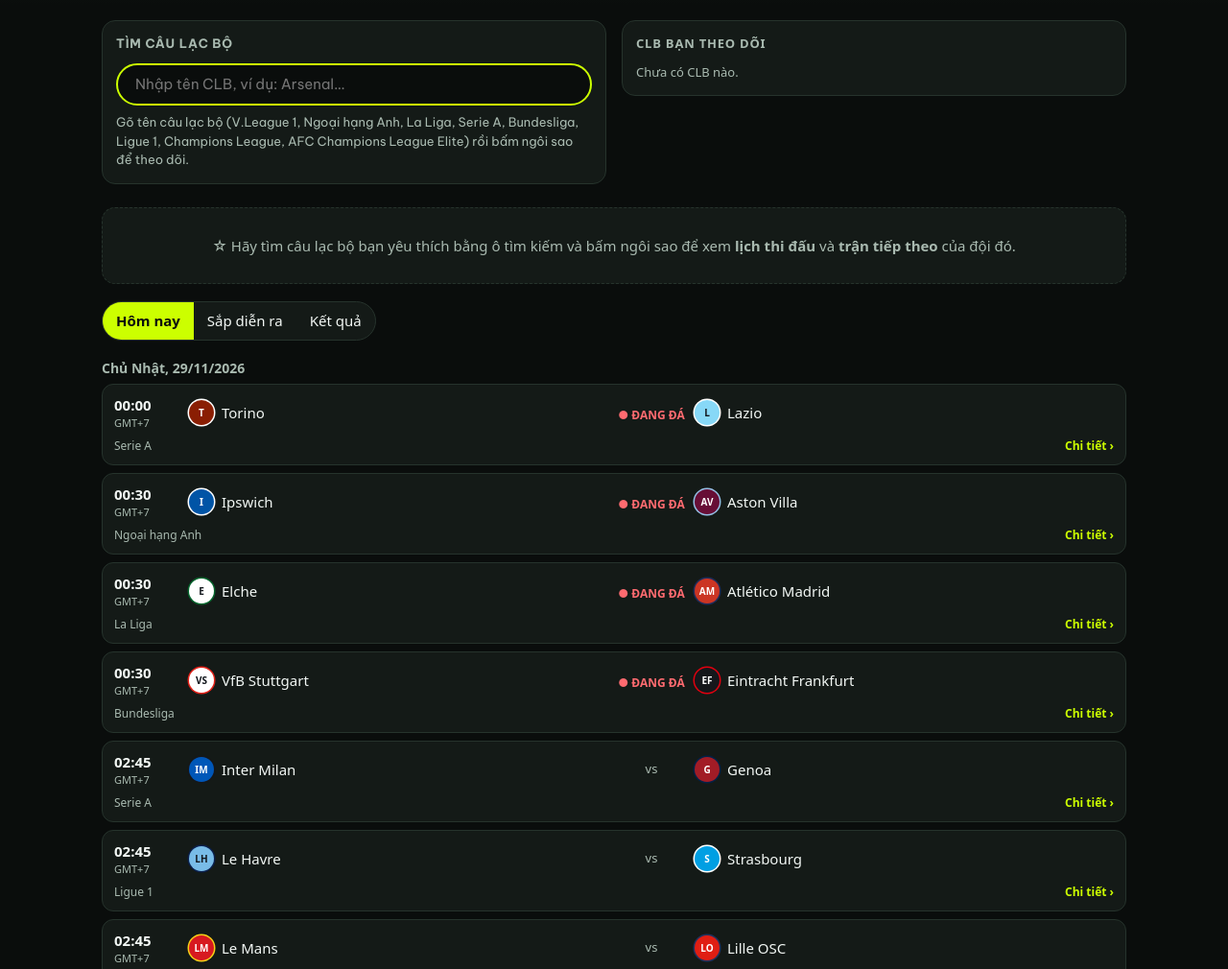
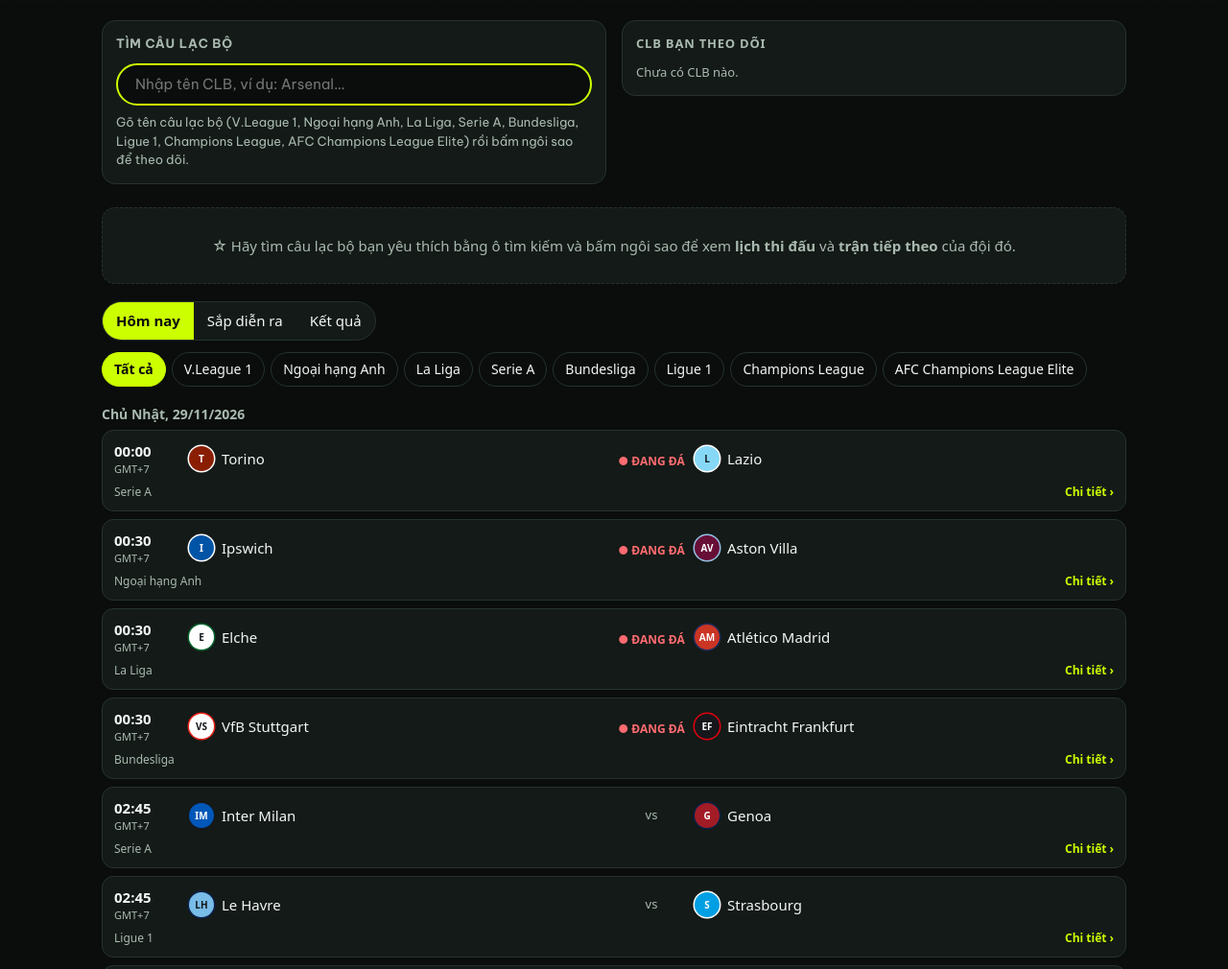
Before and after one commit to phamanhvu0901/lichbongda, a plain HTML site: page docs/index.html in a window 1280 px wide. Shown: the part 90-1100 px from the top of the page at 96% size. Drawn offline with Linux system fonts and the light colour scheme.

Commit message:
Update index.html

```diff
--- a/docs/index.html
+++ b/docs/index.html
@@ -30,6 +30,8 @@ aside{display:grid;grid-template-columns:repeat(2,minmax(0,1fr));gap:16px;align-
 .panel{background:var(--card);border:1px solid var(--line);border-radius:14px;box-shadow:var(--shadow);padding:14px}
 .panel h2{margin:0 0 10px;font-size:13px;text-transform:uppercase;letter-spacing:.06em;color:var(--mute)}
 .chips{display:flex;flex-wrap:wrap;gap:6px}
+.filter{margin-bottom:12px}
+.filter .chip{min-height:36px}
 .chip{border:1px solid var(--line);background:transparent;border-radius:999px;padding:6px 12px;font-size:14px}
 .chip[aria-pressed=true]{background:var(--accent);border-color:var(--accent);color:var(--accent-ink);font-weight:600}
 .row-actions{display:flex;gap:10px;margin-top:8px;font-size:13px}
@@ -182,6 +184,7 @@ input[type=search]:focus-visible{outline:2px solid var(--accent);outline-offset:
         <button data-tab="res" aria-pressed="false">Kết quả</button>
       </div>
     </div>
+    <div class="chips filter" id="leagueBar" role="group" aria-label="Lọc theo giải đấu"></div>
     <div id="list"></div>
     <p class="note" id="stamp"></p>
   </section>
@@ -458,7 +461,7 @@ const clubs=new Map(); // tên -> Set giải
 M.forEach(m=>[m.h,m.a].forEach(c=>{if(!clubs.has(c))clubs.set(c,new Set());clubs.get(c).add(m.lg)}));
 const load=(k,d)=>{try{return JSON.parse(localStorage.getItem(k))??d}catch(e){return d}};
 const save=(k,v)=>{try{localStorage.setItem(k,JSON.stringify(v))}catch(e){}};
-const S={fav:new Set(load('fav',[]).filter(c=>clubs.has(c))),tab:'day',q:''};
+const S={fav:new Set(load('fav',[]).filter(c=>clubs.has(c))),lg:new Set(load('leagues',[]).filter(k=>k in LG)),tab:'day',q:''};
 const persist=()=>save('fav',[...S.fav]);
 
 // ---- Tiện ích
@@ -480,8 +483,8 @@ function countdown(t,now){
 }
 
 // Ngày hiển thị ở tab đầu: hôm nay; nếu không có trận thì ngày sắp tới gần nhất, hết lịch thì ngày gần nhất đã qua
-function focusDay(now){
-  const today=fKey.format(now),days=[...new Set(M.map(m=>fKey.format(m.t)))].sort();
+function focusDay(now,pool){
+  const today=fKey.format(now),days=[...new Set(pool.map(m=>fKey.format(m.t)))].sort();
   return {today,day:days.find(d=>d>=today)||days[days.length-1]};
 }
 
@@ -528,17 +531,24 @@ function drawNext(){
   }).join('');
   nextWrap.innerHTML=`<h2 class="next-title">Trận tiếp theo của CLB yêu thích</h2><div class="next-grid">${cards}</div>`;
 }
+// ---- Lọc theo giải đấu (không chọn giải nào = hiện tất cả)
+const inLeague=m=>!S.lg.size||S.lg.has(m.lg);
+leagueBar.innerHTML=[['','Tất cả'],...Object.entries(LG)].map(([k,v])=>`<button class="chip" data-lg="${k}">${v}</button>`).join('');
+function drawFilter(){
+  leagueBar.querySelectorAll('[data-lg]').forEach(x=>x.setAttribute('aria-pressed',x.dataset.lg?S.lg.has(x.dataset.lg):!S.lg.size));
+}
 function drawList(){
   const now=Date.now();
-  const byDay=S.tab==='day',up=S.tab==='up',{today,day}=focusDay(now);
+  const byDay=S.tab==='day',up=S.tab==='up',pool=M.filter(inLeague),{today,day}=focusDay(now,pool);
   const label=document.querySelector('[data-tab="day"]');
+  drawFilter();
   label.textContent=day===today?'Hôm nay':'Ngày gần nhất';
   if(!byDay&&!S.fav.size){list.innerHTML='';return}
   // Tab theo ngày hiện mọi trận; hai tab còn lại chỉ hiện CLB đang theo dõi
-  const ms=byDay?M.filter(m=>fKey.format(m.t)===day)
-    :M.filter(m=>(S.fav.has(m.h)||S.fav.has(m.a))&&isUpcoming(m,now)===up);
+  const ms=byDay?pool.filter(m=>fKey.format(m.t)===day)
+    :pool.filter(m=>(S.fav.has(m.h)||S.fav.has(m.a))&&isUpcoming(m,now)===up);
   ms.sort((a,b)=>byDay||up?a.t-b.t:b.t-a.t);
-  if(!ms.length){list.innerHTML=`<div class="empty">Không có trận ${up?'sắp diễn ra':'đã có kết quả'} theo bộ lọc hiện tại.</div>`;return}
+  if(!ms.length){list.innerHTML=`<div class="empty">Không có trận ${byDay?'nào':up?'sắp diễn ra':'đã có kết quả'} theo bộ lọc hiện tại.</div>`;return}
   let out=byDay&&day!==today?'<div class="empty" style="padding:14px">Hôm nay không có trận. Đang hiện ngày có trận gần nhất.</div>':'',last='';
   for(const m of ms){
     const k=fKey.format(m.t);
@@ -560,6 +570,7 @@ function drawAll(){drawClubs();drawNext();drawList()}
 document.addEventListener('click',e=>{
   const b=e.target.closest('button');if(!b)return;
   if(b.dataset.open){openMatch(+b.dataset.open)}
+  else if(b.dataset.lg!==undefined){const k=b.dataset.lg;if(!k)S.lg.clear();else S.lg.has(k)?S.lg.delete(k):S.lg.add(k);save('leagues',[...S.lg]);drawList()}
   else if(b.dataset.club){const c=b.dataset.club;S.fav.has(c)?S.fav.delete(c):S.fav.add(c);persist();drawClubs();drawNext();drawList()}
   else if(b.dataset.tab){S.tab=b.dataset.tab;document.querySelectorAll('[data-tab]').forEach(x=>x.setAttribute('aria-pressed',x===b));drawList()}
   else if(b.id==='clearFav'){S.fav=new Set();persist();drawAll()}
```
